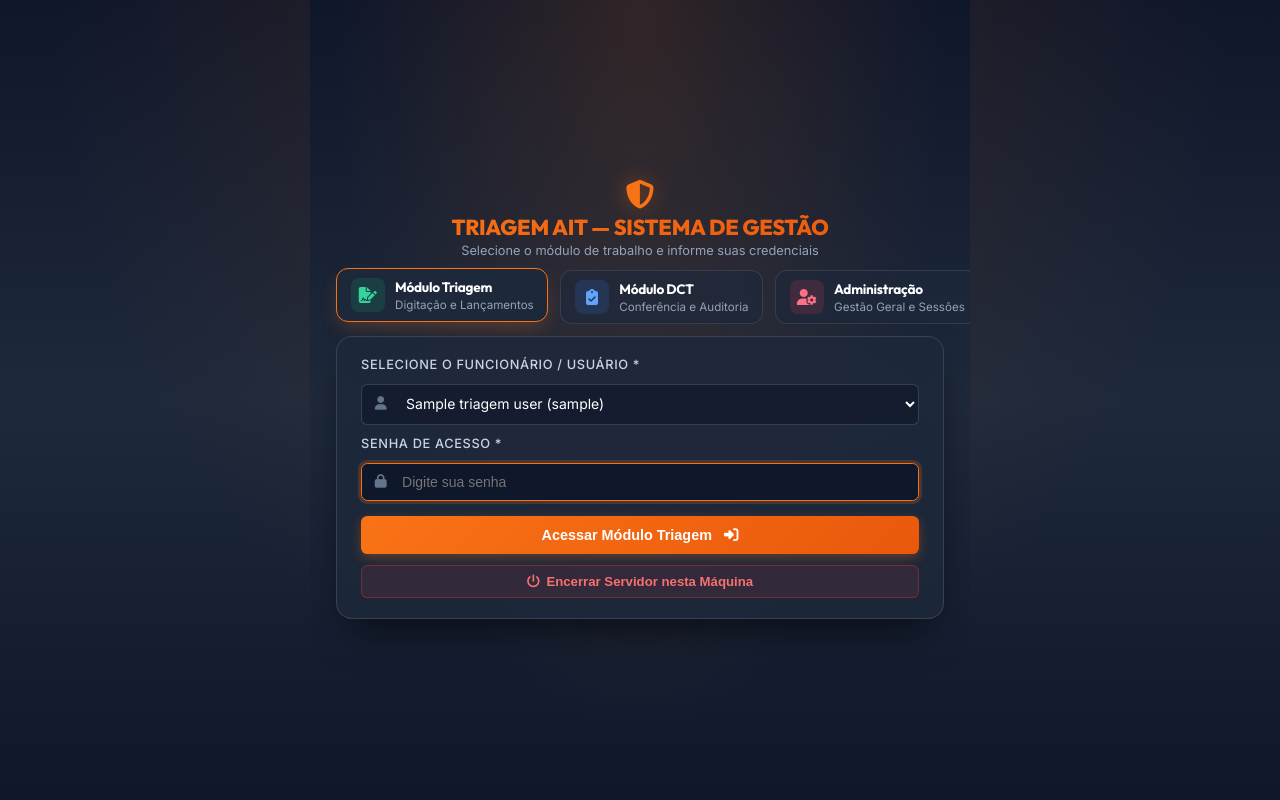
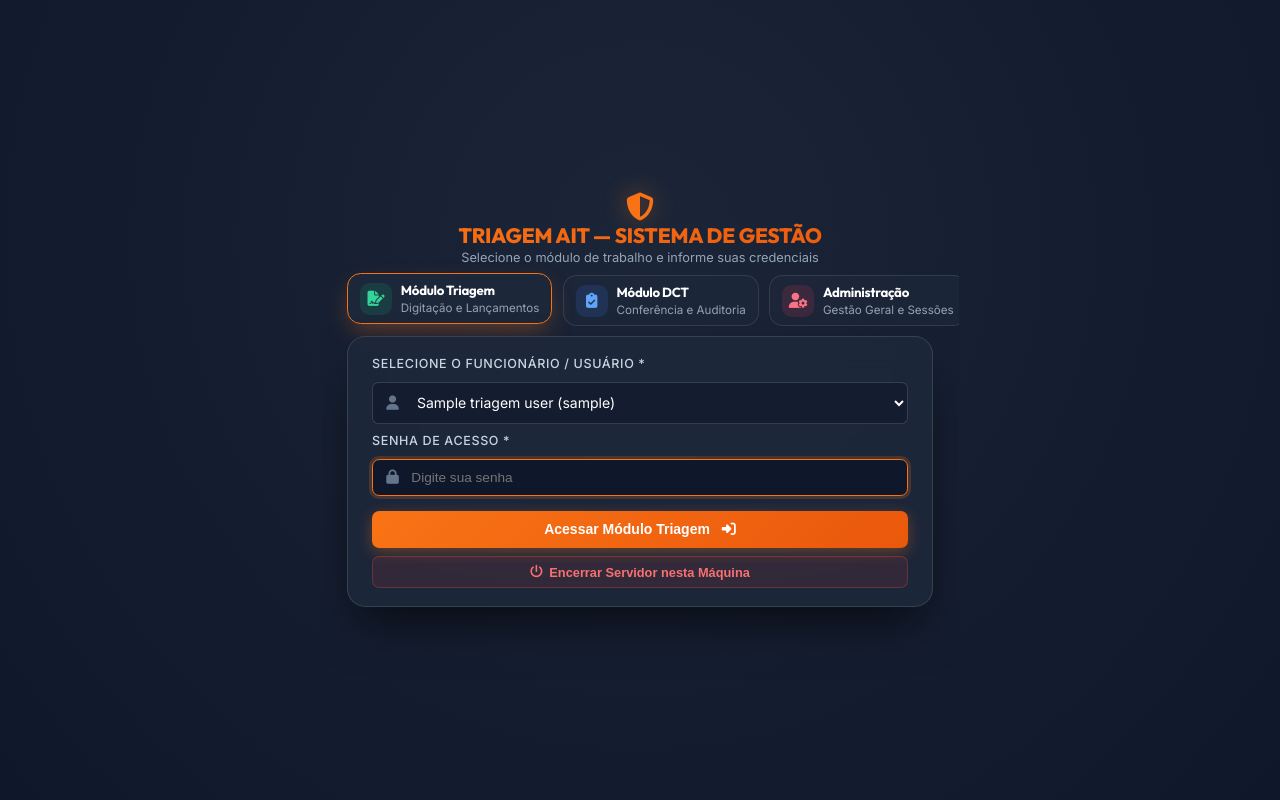
Before and after one commit to wMyster/Triagem-AITs, a Flask app: template templates/login.html in a window 1280 px wide. Run offline with Flask 3, Linux system fonts and the light colour scheme; the template is opened without the code that fills it: most values are stand-ins (such as "Sample title", 1, 10 or a date in 2020).

Commit message:
feat: Versao 2.3 com suporte fluido de 1366x768p a 1920x1080p Full HD no Login e paginas internas

```diff
--- a/static/css/style.css
+++ b/static/css/style.css
@@ -65,10 +65,10 @@ h1, h2, h3, h4, h5, h6 {
 
 /* Layout Wrapper */
 .app-container {
-    max-width: 1200px;
-    width: 100%;
+    max-width: 1440px;
+    width: 95%;
     margin: 0 auto;
-    padding: 2rem 1.5rem;
+    padding: 1.5rem 1.5rem;
     flex: 1;
     display: flex;
     flex-direction: column;
--- a/templates/login.html
+++ b/templates/login.html
@@ -14,45 +14,44 @@
             overflow: hidden;
             margin: 0;
             padding: 0;
-            background: #0f172a;
-            background-image: radial-gradient(at 50% 0%, rgba(249, 115, 22, 0.14) 0, transparent 65%),
-                              linear-gradient(180deg, #0f172a 0%, #1e293b 50%, #0f172a 100%);
+            background-color: #0f172a;
+            background-image: radial-gradient(circle at 50% 30%, rgba(30, 41, 59, 0.8) 0%, #0f172a 100%);
             display: flex;
             align-items: center;
             justify-content: center;
             font-family: 'Inter', sans-serif;
         }
         .login-wrapper {
-            width: 92%;
-            max-width: 760px;
+            width: min(92%, 980px);
             display: flex;
             flex-direction: column;
-            gap: 0.75rem;
+            gap: 1rem;
             box-sizing: border-box;
+            transition: all 0.3s ease;
         }
         .login-header-main {
             text-align: center;
             color: #ffffff;
         }
         .login-header-main i.main-icon {
-            font-size: 1.8rem;
+            font-size: 2.2rem;
             color: #f97316;
-            margin-bottom: 0.15rem;
-            filter: drop-shadow(0 0 10px rgba(249, 115, 22, 0.4));
+            margin-bottom: 0.25rem;
+            filter: drop-shadow(0 0 12px rgba(249, 115, 22, 0.45));
         }
         .login-header-main h1 {
             font-family: 'Outfit', sans-serif;
-            font-size: 1.35rem;
+            font-size: 1.6rem;
             font-weight: 800;
             background: linear-gradient(135deg, #f97316 0%, #ea580c 100%);
             -webkit-background-clip: text;
             -webkit-text-fill-color: transparent;
-            margin: 0 0 0.15rem 0;
+            margin: 0 0 0.25rem 0;
             letter-spacing: -0.01em;
         }
         .login-header-main p {
             color: #94a3b8;
-            font-size: 0.8rem;
+            font-size: 0.875rem;
             margin: 0;
         }
 
@@ -60,34 +59,34 @@
         .sector-cards {
             display: grid;
             grid-template-columns: repeat(3, 1fr);
-            gap: 0.75rem;
+            gap: 1rem;
         }
         .sector-card {
-            background: rgba(30, 41, 59, 0.65);
+            background: rgba(30, 41, 59, 0.7);
             border: 1px solid rgba(255, 255, 255, 0.1);
-            border-radius: 0.75rem;
-            padding: 0.55rem 0.85rem;
+            border-radius: 0.85rem;
+            padding: 0.75rem 1rem;
             cursor: pointer;
             transition: all 0.25s ease;
             display: flex;
             align-items: center;
-            gap: 0.65rem;
+            gap: 0.85rem;
             color: white;
         }
         .sector-card:hover, .sector-card.active {
             transform: translateY(-2px);
             border-color: #f97316;
             background: rgba(30, 41, 59, 0.95);
-            box-shadow: 0 8px 20px -5px rgba(249, 115, 22, 0.3);
+            box-shadow: 0 10px 25px -5px rgba(249, 115, 22, 0.35);
         }
         .sector-card-icon {
-            width: 34px;
-            height: 34px;
-            border-radius: 0.5rem;
+            width: 40px;
+            height: 40px;
+            border-radius: 0.6rem;
             display: flex;
             align-items: center;
             justify-content: center;
-            font-size: 1rem;
+            font-size: 1.2rem;
             flex-shrink: 0;
         }
         .icon-transporte { background: rgba(16, 185, 129, 0.15); color: #34d399; }
@@ -95,13 +94,13 @@
         .icon-admin { background: rgba(244, 63, 94, 0.15); color: #fb7185; }
 
         .sector-card-info h3 {
-            font-size: 0.85rem;
-            margin: 0 0 0.1rem 0;
+            font-size: 0.95rem;
+            margin: 0 0 0.15rem 0;
             font-weight: 700;
             white-space: nowrap;
         }
         .sector-card-info p {
-            font-size: 0.725rem;
+            font-size: 0.775rem;
             color: #94a3b8;
             margin: 0;
             white-space: nowrap;
@@ -112,40 +111,40 @@
             background: rgba(30, 41, 59, 0.85);
             backdrop-filter: blur(16px);
             border: 1px solid rgba(255, 255, 255, 0.12);
-            border-radius: 1rem;
-            box-shadow: 0 20px 40px -12px rgba(0, 0, 0, 0.6);
-            padding: 1.25rem 1.5rem;
+            border-radius: 1.15rem;
+            box-shadow: 0 25px 50px -12px rgba(0, 0, 0, 0.65);
+            padding: 1.75rem 2.25rem;
             color: #f8fafc;
         }
         .form-group {
-            margin-bottom: 0.65rem;
+            margin-bottom: 0.9rem;
         }
         .form-group label {
             display: block;
-            font-size: 0.8rem;
+            font-size: 0.85rem;
             font-weight: 500;
             color: #cbd5e1;
-            margin-bottom: 0.25rem;
+            margin-bottom: 0.35rem;
         }
         .input-group {
             position: relative;
         }
         .input-group i {
             position: absolute;
-            left: 0.85rem;
+            left: 0.9rem;
             top: 50%;
             transform: translateY(-50%);
             color: #64748b;
-            font-size: 0.85rem;
+            font-size: 0.9rem;
         }
         .input-group input, .input-group select {
             width: 100%;
-            padding: 0.65rem 1rem 0.65rem 2.5rem;
+            padding: 0.75rem 1.1rem 0.75rem 2.7rem;
             background: rgba(15, 23, 42, 0.6);
             border: 1px solid rgba(255, 255, 255, 0.15);
-            border-radius: 0.4rem;
+            border-radius: 0.45rem;
             color: #ffffff;
-            font-size: 0.875rem;
+            font-size: 0.9rem;
             box-sizing: border-box;
             transition: all 0.2s ease;
         }
@@ -157,32 +156,32 @@
         }
         .btn-login {
             width: 100%;
-            padding: 0.7rem;
+            padding: 0.8rem;
             background: linear-gradient(135deg, #f97316 0%, #ea580c 100%);
             border: none;
-            border-radius: 0.4rem;
+            border-radius: 0.45rem;
             color: #ffffff;
-            font-size: 0.9rem;
+            font-size: 0.95rem;
             font-weight: 700;
             cursor: pointer;
             transition: all 0.2s ease;
-            box-shadow: 0 4px 12px rgba(249, 115, 22, 0.3);
-            margin-top: 0.25rem;
+            box-shadow: 0 4px 14px rgba(249, 115, 22, 0.35);
+            margin-top: 0.35rem;
         }
         .btn-login:hover {
             transform: translateY(-1px);
-            box-shadow: 0 6px 16px rgba(249, 115, 22, 0.4);
+            box-shadow: 0 6px 18px rgba(249, 115, 22, 0.45);
         }
         .btn-shutdown {
             width: 100%;
-            margin-top: 0.65rem;
+            margin-top: 0.75rem;
             background: rgba(239, 68, 68, 0.1);
             border: 1px solid rgba(239, 68, 68, 0.3);
             color: #f87171;
-            padding: 0.5rem;
-            border-radius: 0.4rem;
+            padding: 0.6rem;
+            border-radius: 0.45rem;
             font-weight: 600;
-            font-size: 0.825rem;
+            font-size: 0.85rem;
             cursor: pointer;
             transition: all 0.2s ease;
             display: flex;
@@ -197,20 +196,80 @@
             box-shadow: 0 4px 12px rgba(239, 68, 68, 0.25);
         }
         .alert {
-            padding: 0.5rem 0.75rem;
-            border-radius: 0.4rem;
-            margin-bottom: 0.65rem;
-            font-size: 0.8rem;
+            padding: 0.6rem 0.85rem;
+            border-radius: 0.45rem;
+            margin-bottom: 0.75rem;
+            font-size: 0.825rem;
             display: flex;
             align-items: center;
             justify-content: flex-start;
-            gap: 0.5rem;
+            gap: 0.55rem;
             text-align: left;
         }
         .alert-danger { background: rgba(239, 68, 68, 0.2); border: 1px solid rgba(239, 68, 68, 0.4); color: #fca5a5; }
         .alert-success { background: rgba(16, 185, 129, 0.2); border: 1px solid rgba(16, 185, 129, 0.4); color: #6ee7b7; }
         .alert-warning { background: rgba(245, 158, 11, 0.2); border: 1px solid rgba(245, 158, 11, 0.4); color: #fcd34d; }
         .alert-info { background: rgba(59, 130, 246, 0.2); border: 1px solid rgba(59, 130, 246, 0.4); color: #93c5fd; }
+
+        /* Responsive Breakpoints for 1366x768 (HD) vs 1920x1080 (Full HD) */
+        @media screen and (max-width: 1400px) and (max-height: 800px) {
+            .login-wrapper {
+                max-width: 760px;
+                gap: 0.65rem;
+            }
+            .login-header-main i.main-icon {
+                font-size: 1.75rem;
+                margin-bottom: 0.1rem;
+            }
+            .login-header-main h1 {
+                font-size: 1.3rem;
+                margin-bottom: 0.1rem;
+            }
+            .login-header-main p {
+                font-size: 0.8rem;
+            }
+            .sector-cards {
+                gap: 0.65rem;
+            }
+            .sector-card {
+                padding: 0.5rem 0.75rem;
+                gap: 0.55rem;
+            }
+            .sector-card-icon {
+                width: 32px;
+                height: 32px;
+                font-size: 0.95rem;
+            }
+            .sector-card-info h3 {
+                font-size: 0.825rem;
+            }
+            .sector-card-info p {
+                font-size: 0.725rem;
+            }
+            .login-card {
+                padding: 1.15rem 1.5rem;
+            }
+            .form-group {
+                margin-bottom: 0.6rem;
+            }
+            .form-group label {
+                font-size: 0.785rem;
+                margin-bottom: 0.2rem;
+            }
+            .input-group input, .input-group select {
+                padding: 0.6rem 0.9rem 0.6rem 2.4rem;
+                font-size: 0.85rem;
+            }
+            .btn-login {
+                padding: 0.65rem;
+                font-size: 0.875rem;
+            }
+            .btn-shutdown {
+                margin-top: 0.55rem;
+                padding: 0.45rem;
+                font-size: 0.8rem;
+            }
+        }
     </style>
 </head>
 <body>
```
